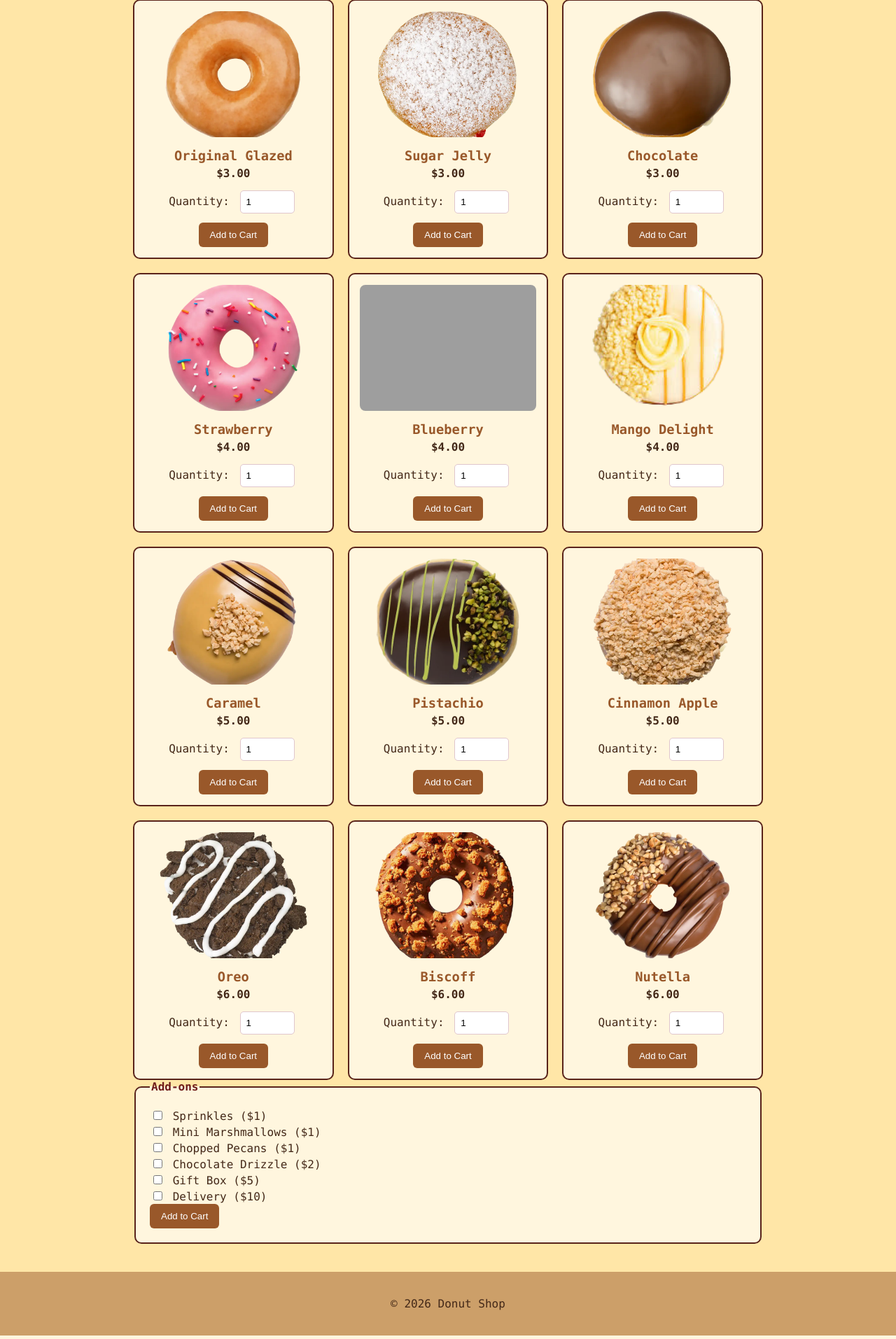
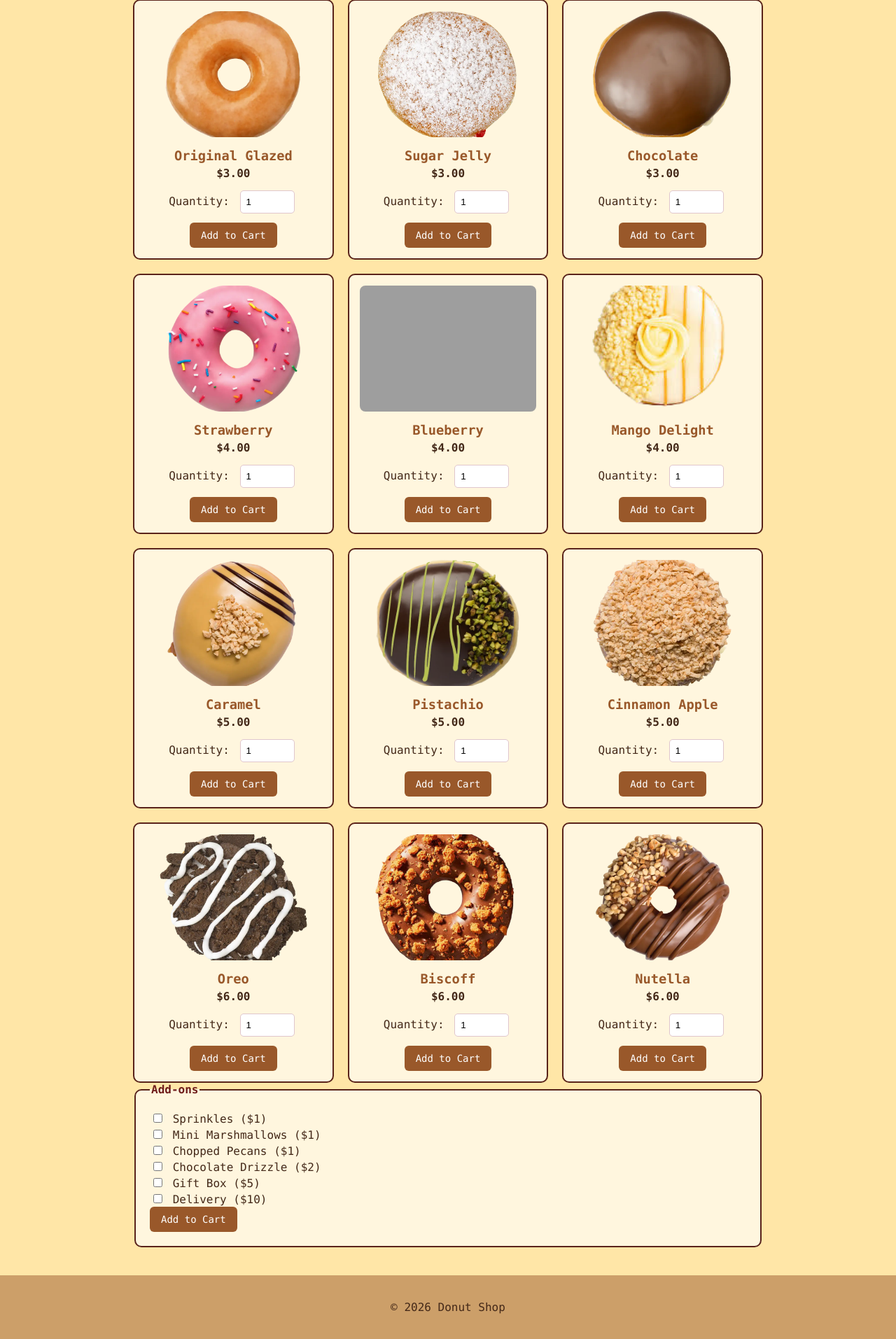
Before and after one commit to st25034/CSC2-flask-internal, a Flask app: page /menu in a window 1280 px wide. Shown: the part 199-2112 px from the top of the page at 70% size. Run offline with Flask 3, Linux system fonts and the light colour scheme; grey boxes are pictures that could not be loaded.

Commit message:
added new comments to menu.html

```diff
--- a/templates/menu.html
+++ b/templates/menu.html
@@ -5,6 +5,7 @@
 {% block content %}
             <h2>Our Donuts</h2>
 
+<!-- Display flash messages after customer actions. -->
 {% with messages = get_flashed_messages() %}
     {% if messages %}
         <ul class="flashes">
@@ -13,7 +14,9 @@
             {% endfor %}
         </ul>
     {% endif %}
+{% endwith %}
 
+<!-- Displaying each donut with its corresponding price. -->
 <div class="donut-grid">
     {% for donut, details in donuts.items() %}
         <div class="donut-card">
@@ -26,6 +29,7 @@
             <form action="{{ url_for('add_to_cart') }}" method="post">
                 <input type="hidden" name="donut" value="{{ donut }}">
 
+                <!-- Shows quantity controls when the donut is in stock. -->
                 {% if details['stock'] > 0 %}
                     <label for="quantity-{{ loop.index }}">Quantity:</label>
                     <input type="number"
@@ -33,9 +37,12 @@
                         id="quantity-{{ loop.index }}"
                         value="1"
                         min="1"
-                    max="{{ details['stock'] }}">
+                        max="{{ details['stock'] }}"
+                        required>
 
-                <button type="submit">Add to Cart</button>
+                    <button type="submit" class="zoom-button">Add to Cart</button>
+
+                <!-- Disable ordering controls if  donut is unavailable. -->
                 {% else %}
                     <p>Out of stock</p>
                     <label for="quantity-{{ loop.index }}">Quantity:</label>
@@ -46,7 +53,6 @@
 
                     <button type="button" disabled>Out of Stock</button>
                 {% endif %}
-
                 </form>
         </div>
     {% endfor %}
@@ -61,8 +67,7 @@
                 {{ addon }} (${{ data.price }})
             </label><br>
         {% endfor %}
-        <button type="submit">Add to Cart</button>
+        <button type="submit" class="zoom-button">Add to Cart</button>
     </fieldset>
 </form>
-{% endwith %}
 {% endblock %}
```
Lines whose indentation alone changed are shown as unchanged.
